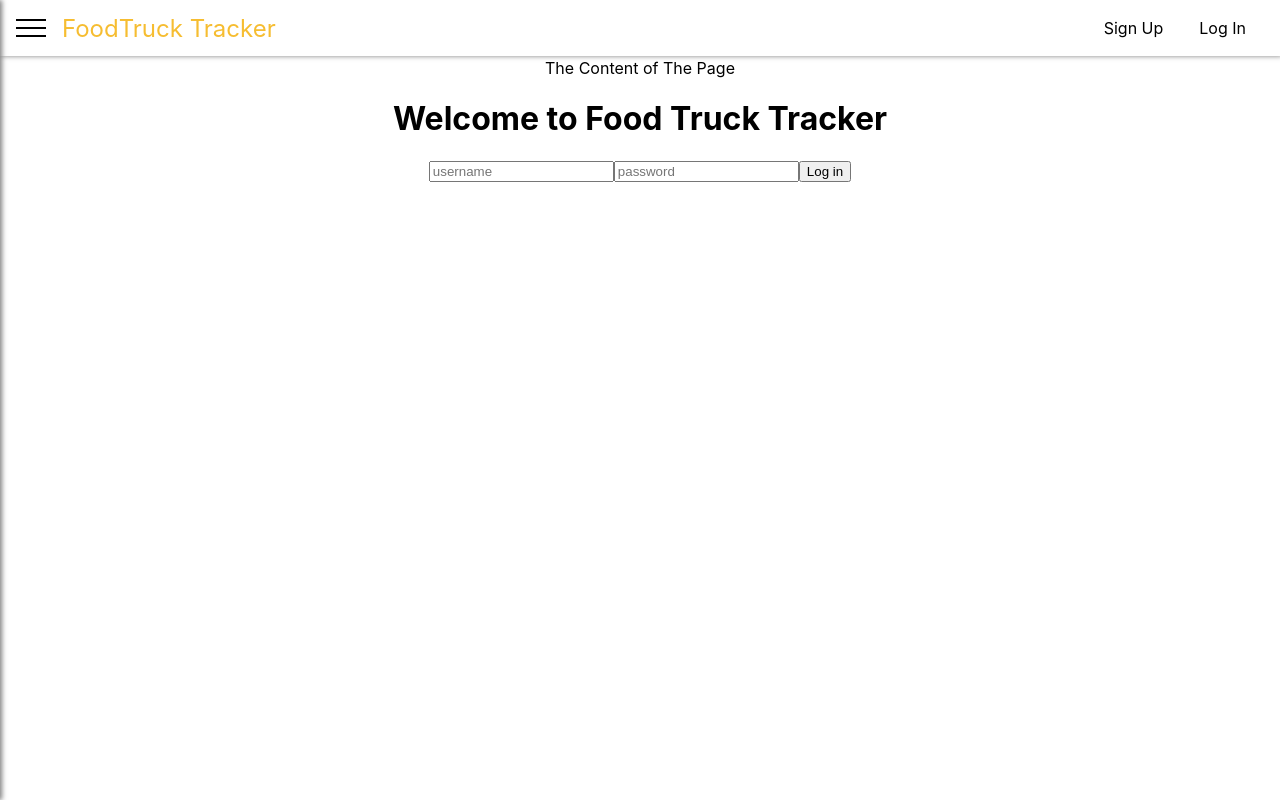
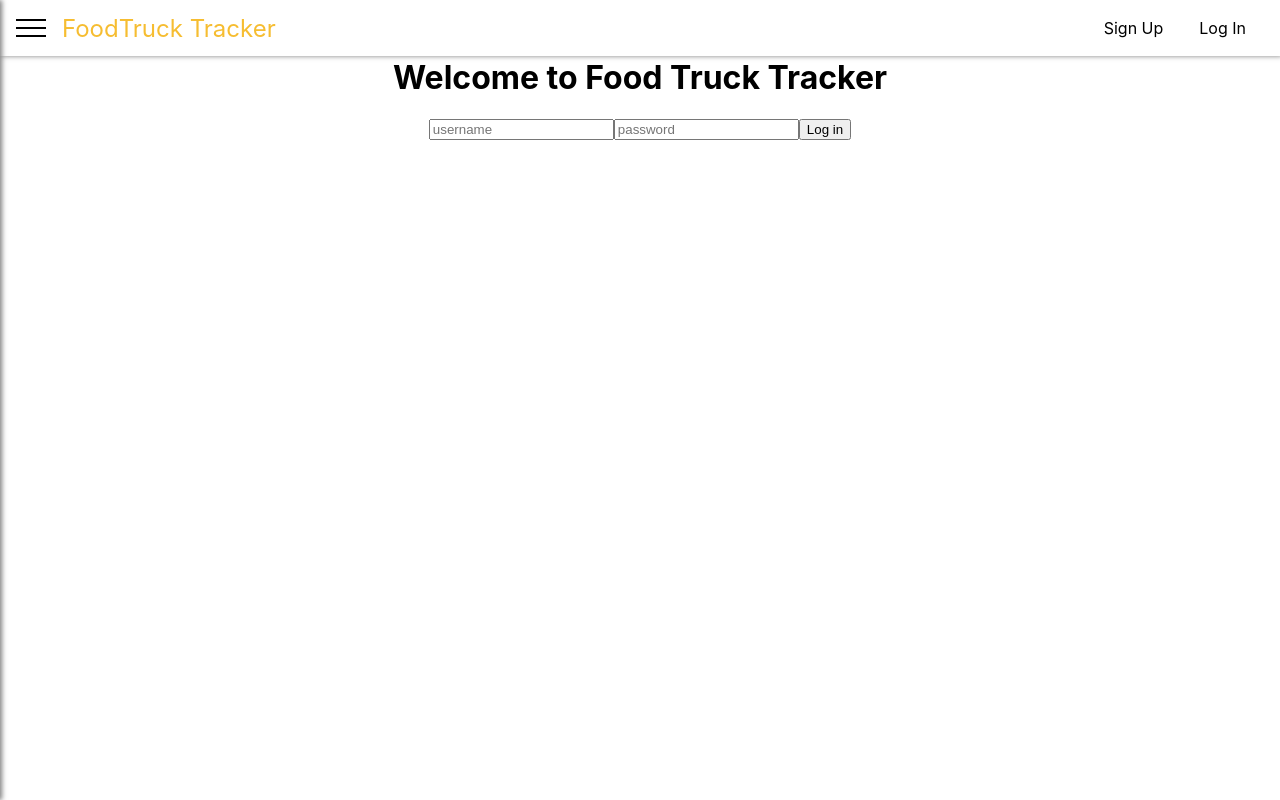
Before and after one commit to foodtruck-trackr-3/Front-End, a React (Create React App) app in the folder foodtruck-app/: page / in a window 1280 px wide. Built offline with nearby package versions, Linux system fonts and the light colour scheme.

Commit message:
Changed Login route above Toolbar

```diff
--- a/foodtruck-app/src/App.js
+++ b/foodtruck-app/src/App.js
@@ -23,11 +23,12 @@ function App() {
   return (
     <div className="App">
       <main style={{ marginTop: "58px" }}>
+      <Route exact path="/" component={Login} />
       <Toolbar drawerClickHandler={drawerTogglerHandler} />
       <SideDrawer show={sideDrawerOpener} />
       <Backdrop drawerClose={drawerCloser} />
-      The Content of The Page</main>
-      <Route exact path="/" component={Login} />
+      </main>
+
     </div>
   );
 }
```
